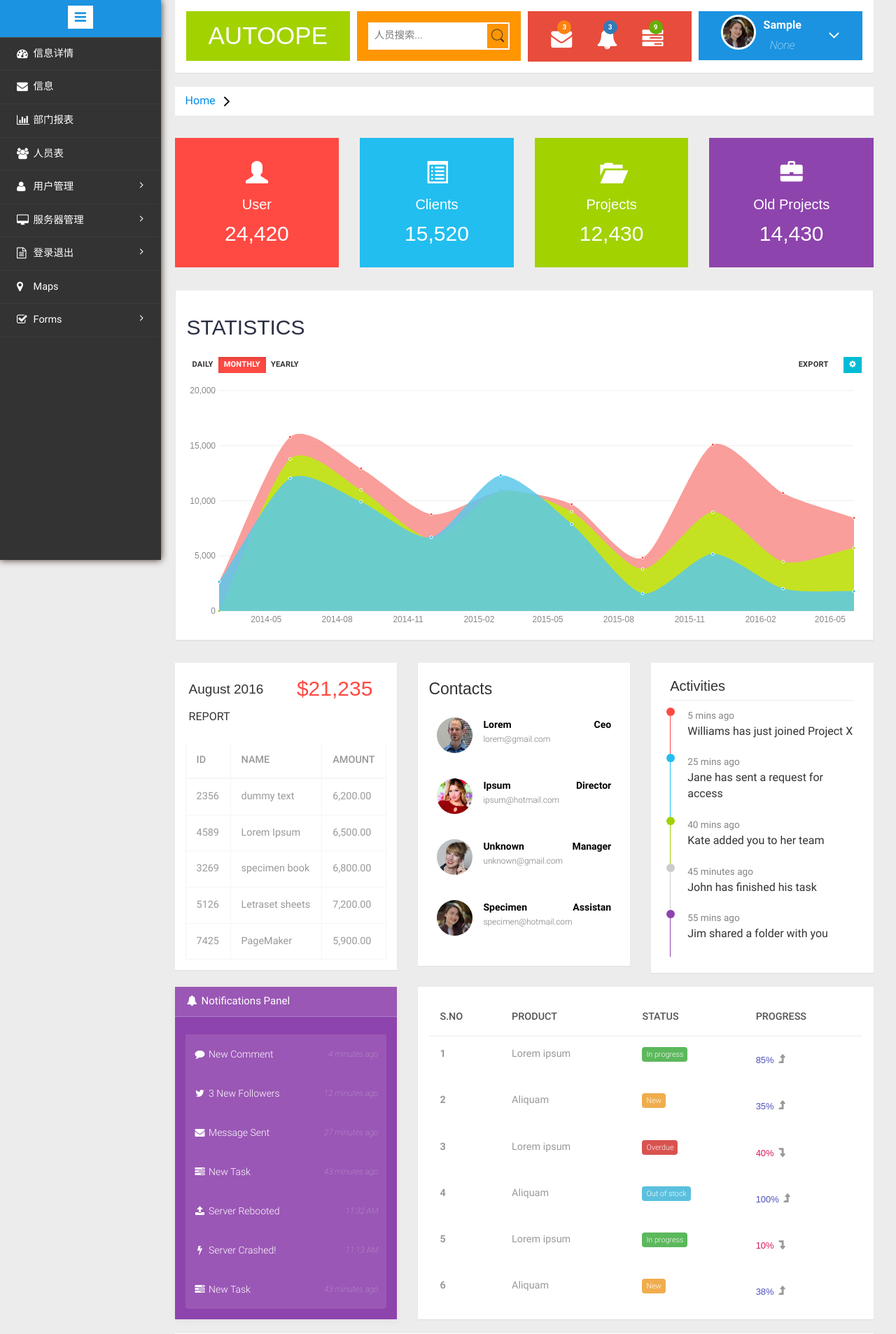
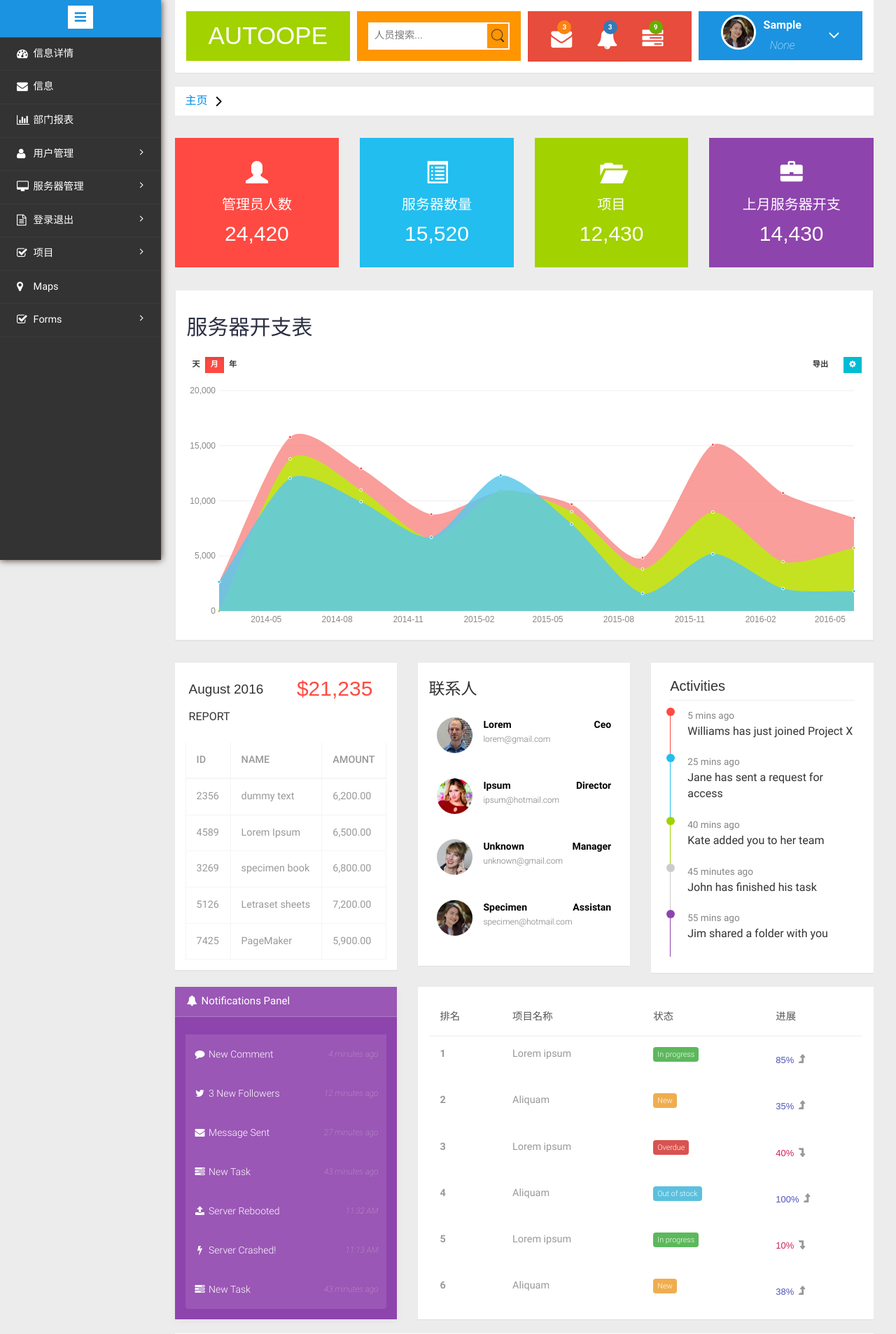
Before and after one commit to xzxzxiaoo/autoope, a Django app: a page that uses templates/major/index.html in a window 1280 px wide. Shown: the top 1906 px of the page at 70% size. Run offline with Django 3.2, Linux system fonts and the light colour scheme; the visitor is signed in with stand-in values (Sample User, id 1); data comes from the database, SQL or seed files in the repository; some libraries are stand-ins or nearby versions; some web fonts are replaced.

Commit message:
this is 1.1

```diff
--- a/AutoOpe/settings.py
+++ b/AutoOpe/settings.py
@@ -85,7 +85,7 @@ DATABASES = {
         'NAME': 'autoope',
         'USER': 'root',
         'PASSWORD': '123456',
-        'HOST': '192.168.128.131',
+        'HOST': '192.168.0.16',
         'PORT': '3306',
     }
 }
--- a/autoo/models.py
+++ b/autoo/models.py
@@ -138,12 +138,24 @@ class ProjectforUser(models.Model):
         return self.name
 
 
+class Money(models.Model):
+    price_name = models.CharField(max_length=30,null=True,unique=False,verbose_name='价格名称')
+    price = models.IntegerField(null=True,unique=True,verbose_name='价格')
+
+    class Meta:
+        verbose_name = '项目所属管理人员'
+        verbose_name_plural = verbose_name
+
+    def __str__(self):
+        return self.name
+
 class Server(models.Model):
     server_name = models.CharField(max_length=30,null=True,unique=False,verbose_name='服务器名称')
     server_ip = models.GenericIPAddressField(null=False,unique=True,verbose_name='服务器IP地址')
     server_port = models.IntegerField(null=False,unique=False,verbose_name='服务器端口')
     server_login_username = models.CharField(max_length=30,null=True,unique=False,verbose_name='服务器登录名')
     server_login_password = models.CharField(max_length=30, null=True, unique=False, verbose_name='服务器密码')
+    server_price = models.IntegerField(null=True,unique=True,verbose_name='服务器价格')
     server_location = models.ForeignKey(LocationServer,null=True, on_delete=models.CASCADE,verbose_name='项目位置')
     server_project= models.ForeignKey(Project,null=True, on_delete=models.CASCADE,verbose_name='项目')
 
--- a/autoo/views.py
+++ b/autoo/views.py
@@ -45,6 +45,7 @@ def userlogin(request):
                     print("login1.3")
                     user.backend = 'django.contrib.auth.backends.ModelBackend'
                     login(request, user)
+                    #return render(request, 'major/index.html', locals())
                 else:
                     print("login1.4")
                     return render(request, 'major/failure.html', locals())
@@ -89,31 +90,29 @@ def loginSuccess(request,user_name):
 
 def register(request):
     try:
-        userall = User.objects.all().values('username')
-        print(userall)
-
         if request.method=='POST':
             print("register1")
+
 
             reg_from = RegForm(request.POST)
 
             print(reg_from.clean().values())
             if reg_from.is_valid():
 
+
                 #b = UserAdd()
                 #user = b.add(reg_from.cleaned_data['user_userloginname'], make_password(reg_from.cleaned_data['user_password']))
 
                 user = User.objects.create(username=reg_from.cleaned_data['username'],
-                                           password=make_password(reg_from.cleaned_data['password']),
-                                           user_register_time=time.strftime('%Y-%m-%d', time.localtime(time.time())))
+                                               password=make_password(reg_from.cleaned_data['password']),
+                                               email=reg_from.cleaned_data['email'],
+                                               user_register_time=time.strftime('%Y-%m-%d', time.localtime(time.time())))
 
 
 
                 print("register1.1")
-
-
-                #print(registerForm.user_password_2)
-                #print(registerForm.usename)
+                    #print(registerForm.user_password_2)
+                    #print(registerForm.usename)
                 print("register1.2")
 
                 user.save()
@@ -122,10 +121,13 @@ def register(request):
 
                 login(request, user)
                 print("register2")
+                #req = HttpResponseRedirect('manager/%s' % (request.user.username))
+                #return req
+                return render(request, 'major/loginsuccess.html', locals())
 
-                return render(request, 'major/index.html',locals())
-                #username_web = request.session.get('username', request.user.username)
-                #userRoleName_web = User.objects.get(username=username_web).user_role_name
+
+                    #username_web = request.session.get('username', request.user.username)
+                    #userRoleName_web = User.objects.get(username=username_web).user_role_name
             else:
                 print("register3")
                 print(reg_from.errors)
@@ -174,10 +176,13 @@ def manager(request,user_name):
 
             print(username_web)
             return render(request, 'major/index.html', locals())
+        else:
+            return render(request, 'major/failure.html', locals())
+
 
     except Exception as e:
         logger.error(e)
-    return render(request,'major/needlogin.html',locals())
+    return render(request,'major/index.html',locals())
 
 def usermsg(request):
     try:
--- a/templates/major/index.html
+++ b/templates/major/index.html
@@ -11,7 +11,7 @@
 								<i class="glyphicon glyphicon-user" aria-hidden="true"></i>
 							</div>
 							<div class="four-text">
-								<h3>User</h3>
+								<h3>管理员人数</h3>
 								<h4> 24,420  </h4>
 
 							</div>
@@ -24,7 +24,7 @@
 								<i class="glyphicon glyphicon-list-alt" aria-hidden="true"></i>
 							</div>
 							<div class="four-text">
-								<h3>Clients</h3>
+								<h3>服务器数量</h3>
 								<h4>15,520</h4>
 
 							</div>
@@ -37,7 +37,7 @@
 								<i class="glyphicon glyphicon-folder-open" aria-hidden="true"></i>
 							</div>
 							<div class="four-text">
-								<h3>Projects</h3>
+								<h3>项目</h3>
 								<h4>12,430</h4>
 
 							</div>
@@ -50,7 +50,7 @@
 								<i class="glyphicon glyphicon-briefcase" aria-hidden="true"></i>
 							</div>
 							<div class="four-text">
-								<h3>Old Projects</h3>
+								<h3>上月服务器开支</h3>
 								<h4>14,430</h4>
 
 							</div>
@@ -64,24 +64,24 @@
 <div class="agileinfo-grap">
 <div class="agileits-box">
 <header class="agileits-box-header clearfix">
-<h3>Statistics</h3>
+<h3>服务器开支表</h3>
 	<div class="toolbar">
 		<div class="pull-left">
 			<div class="btn-group">
-				<a href="#" class="btn btn-default btn-xs">Daily</a>
-				<a href="#" class="btn btn-default btn-xs active">Monthly</a>
-				<a href="#" class="btn btn-default btn-xs">Yearly</a>
+				<a href="#" class="btn btn-default btn-xs">天</a>
+				<a href="#" class="btn btn-default btn-xs active">月</a>
+				<a href="#" class="btn btn-default btn-xs">年</a>
 			</div>
 		</div>
 		<div class="pull-right">
 			<div class="btn-group">
 			  <a aria-expanded="false" class="btn btn-default btn-xs dropdown-toggle" data-toggle="dropdown">
-				Export <i class="fa fa-angle-down"></i>
+				导出 <i class="fa fa-angle-down"></i>
 			  </a>
 			  <ul class="dropdown-menu pull-right" role="menu">
-				<li><a href="#">Export as PDF</a></li>
-				<li><a href="#">Export as CSV</a></li>
-				<li><a href="#">Export as PNG</a></li>
+				<li><a href="#">作为PDF文件导出</a></li>
+				<li><a href="#">作为CSV文件导出</a></li>
+				<li><a href="#">作为PNG文件导出</a></li>
 				<li class="divider"></li>
 				<li><a href="#">Separated link</a></li>
 			  </ul>
@@ -165,7 +165,7 @@
                             <div class="card card-contact-list">
 							<div class="agileinfo-cdr">
                                 <div class="card-header">
-                                    <h3>Contacts</h3>
+                                    <h3>联系人</h3>
                                 </div>
                                 <div class="card-body p-b-20">
                                     <div class="list-group">
@@ -310,10 +310,10 @@
 						<table class="table stats-table ">
 							<thead>
 								<tr>
-									<th>S.NO</th>
-									<th>PRODUCT</th>
-									<th>STATUS</th>
-									<th>PROGRESS</th>
+									<th>排名</th>
+									<th>项目名称</th>
+									<th>状态</th>
+									<th>进展</th>
 								</tr>
 							</thead>
 							<tbody>
--- a/templates/major/public_head.html
+++ b/templates/major/public_head.html
@@ -229,7 +229,7 @@
 				</div>
 <!--heder end here-->
 		<ol class="breadcrumb">
-                <li class="breadcrumb-item"><a href="index.html">Home</a> <i class="fa fa-angle-right"></i></li>
+                <li class="breadcrumb-item"><a href="{{ INEDX_PAGE }}/manager/{{ request.user.username }}">主页</a> <i class="fa fa-angle-right"></i></li>
             </ol>
 {% block mainbody %}{% endblock %}
 <!-- script-for sticky-nav -->
@@ -289,7 +289,16 @@
 {#											<li id="menu-academico-avaliacoes" ><a href="grid.html">Grids</a></li>#}
 {#										  </ul>#}
 {#										</li>#}
-									 <li><a href='{{ MANAGER_DIR }}{{ request.user.username }}/usermsg'><i class="fa fa-users"></i>  <span>人员表</span><div class="clearfix"></div></a></li>
+                                        {% ifequal request.user.user_role_name_id 1 %}
+                                            <li><a href='{{ MANAGER_DIR }}{{ request.user.username }}/usermsg'><i class="fa fa-users"></i>  <span>人员表</span><div class="clearfix"></div></a></li>
+                                            <li><a href='{{ MANAGER_DIR }}{{ request.user.username }}/usermsg'><i class="fa fa-users"></i>  <span>人员管理</span><div class="clearfix"></div></a></li>
+
+                                        {% endifequal %}
+                                    {% ifequal request.user.user_role_name_id 2 %}
+                                            <li><a href='{{ MANAGER_DIR }}{{ request.user.username }}/usermsg'><i class="fa fa-users"></i>  <span>人员表</span><div class="clearfix"></div></a></li>
+                                            <li><a href='{{ MANAGER_DIR }}{{ request.user.username }}/usermsg'><i class="fa fa-users"></i>  <span>人员管理</span><div class="clearfix"></div></a></li>
+
+                                        {% endifequal %}
 
 
                                         <li><a href="{{ MANAGER_DIR }}{{ request.user.username }}/userinfo"><i class="fa fa-user"></i><span>用户管理</span> <span class="fa fa-angle-right" style="float: right"></span><div class="clearfix"></div></a>
@@ -313,10 +322,15 @@
 {#											<li id="menu-academico-boletim" ><a href="calendar.html">Calendar</a></li>#}
 											<li id="menu-academico-avaliacoes" ><a href='{{ INEDX_PAGE }}'>更换登录用户</a></li>
 											<li id="menu-academico-avaliacoes" ><a href="{{ INEDX_PAGE }}/register">注册</a></li>
-
-
 										  </ul>
 									 </li>
+                                        <li><a href="#"><i class="fa fa-check-square-o nav_icon"></i><span>项目</span> <span class="fa fa-angle-right" style="float: right"></span><div class="clearfix"></div></a>
+									  <ul>
+										<li><a href="input.html"> 项目信息</a></li>
+										<li><a href="validation.html">项目管理</a></li>
+									</ul>
+									</li>
+
                                         <li><a href="maps.html"><i class="fa fa-map-marker" aria-hidden="true"></i>  <span>Maps</span><div class="clearfix"></div></a></li>
 									<li><a href="#"><i class="fa fa-check-square-o nav_icon"></i><span>Forms</span> <span class="fa fa-angle-right" style="float: right"></span><div class="clearfix"></div></a>
 									  <ul>
```
Also changed, not shown: autoo/forms.py (+20 -5 lines), templates/major/loginsuccess.html (added, +45 -0 lines), templates/major/signup.html (+44 -9 lines), templates/major/usersetting.html (+19 -17 lines), 4 other files.
